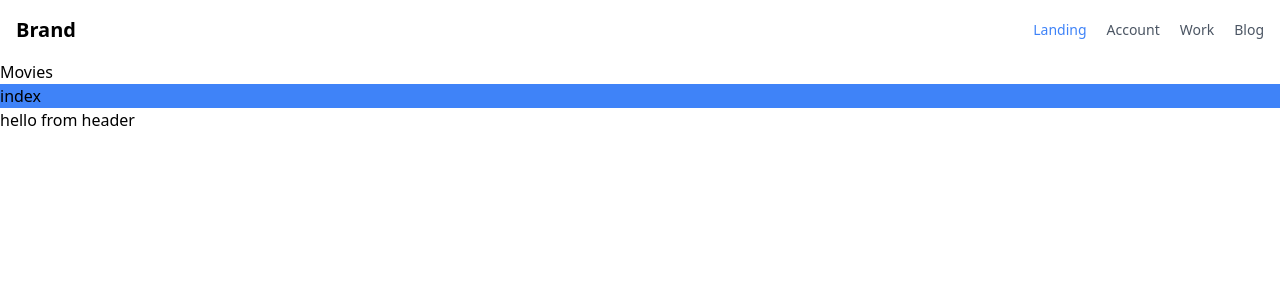
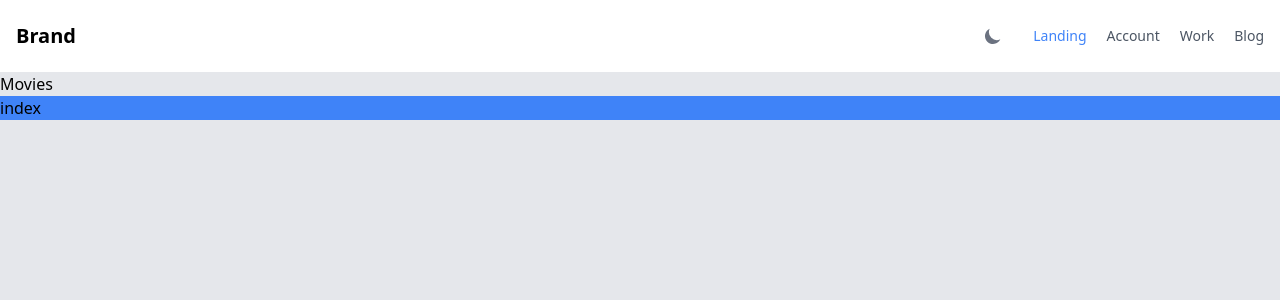
Before and after one commit to aramoh3ni/filmpire-ts, a React (Vite) app: page / in a window 1280 px wide. Shown: the top 300 px of the page. Built offline with nearby package versions, Linux system fonts and the light colour scheme.

Commit message:
setup darkmode and light mode toggler

```diff
--- a/index.html
+++ b/index.html
@@ -9,14 +9,5 @@
   <body>
     <div id="root"></div>
     <script type="module" src="/src/main.tsx"></script>
-    <script>
-      // On page load or when changing themes, best to add inline in `head` to avoid FOUC
-      if (localStorage.getItem('color-theme') === 'dark' || (!('color-theme' in localStorage) && window.matchMedia('(prefers-color-scheme: dark)').matches)) {
-          document.documentElement.classList.add('dark');
-      } else {
-          document.documentElement.classList.remove('dark')
-      }
-  </script>
-
   </body>
 </html>
--- a/src/components/Navbar/index.tsx
+++ b/src/components/Navbar/index.tsx
@@ -1,4 +1,6 @@
 // import styles from './navbar.module.css'
+
+import { DarkThemeToggle } from 'flowbite-react'
 
 const Navbar = () => {
   return (
@@ -8,6 +10,8 @@ const Navbar = () => {
           Brand
         </a>
         <div className="flex flex-row items-center gap-5 mt-5 sm:justify-end sm:mt-0 sm:pl-5">
+          <DarkThemeToggle />
+
           <a className="font-medium text-blue-500" href="#" aria-current="page">
             Landing
           </a>
--- a/src/layout/index.tsx
+++ b/src/layout/index.tsx
@@ -6,11 +6,10 @@ interface LayoutProps {
 
 const Layout: React.FC<LayoutProps> = ({ children }) => {
   return (
-    <>
+    <div className="bg-gray-200 dark:bg-gray-700 min-h-screen">
       <Navbar />
-      {children}
-      <h4>hello from header</h4>
-    </>
+      <div className="container mx-auto">{children}</div>
+    </div>
   )
 }
 
--- a/src/main.tsx
+++ b/src/main.tsx
@@ -1,19 +1,22 @@
 import './main.css'
 
-import React from 'react'
+import { StrictMode } from 'react'
 import { createRoot } from 'react-dom/client'
 import { RouterProvider } from 'react-router-dom'
 
 import Layout from '@/layout'
 
 import { router } from '@/routes'
+import { Flowbite } from 'flowbite-react'
 
 const root = document.getElementById('root')!
 
 createRoot(root).render(
-  <React.StrictMode>
-    <Layout>
-      <RouterProvider router={router} />
-    </Layout>
-  </React.StrictMode>
+  <StrictMode>
+    <Flowbite>
+      <Layout>
+        <RouterProvider router={router} />
+      </Layout>
+    </Flowbite>
+  </StrictMode>,
 )
```
Also changed, not shown: 1 other file (tests, documents, lock files or other folders).
